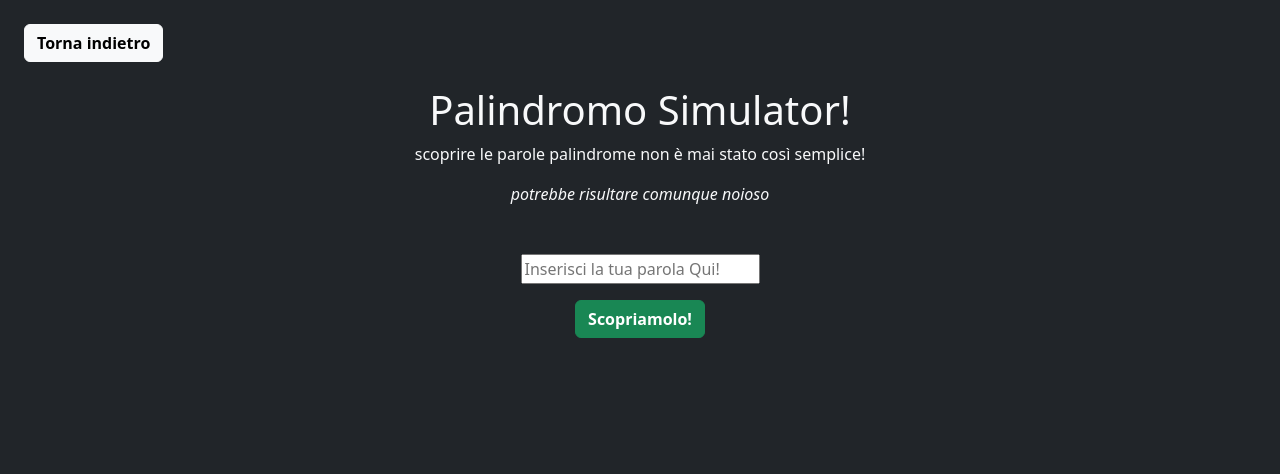
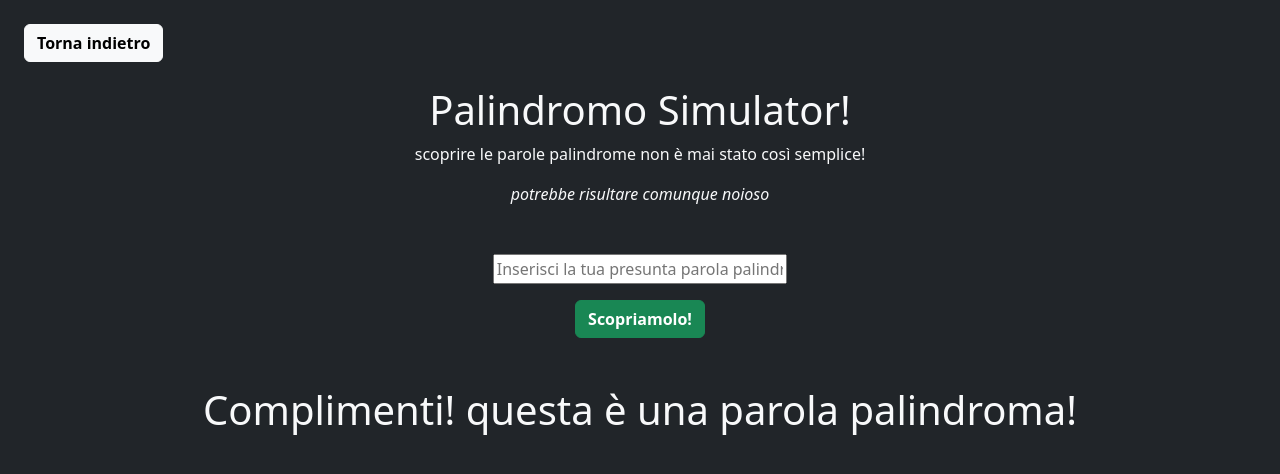
Before and after one commit to GiuseppeIndomenico/js-paliedispari, a plain HTML site: page pages/palindrome.html in a window 1280 px wide. Both pictures are taken after a click on the button "Scopriamolo!". Drawn offline with nearby package versions, Linux system fonts and the light colour scheme.

Commit message:
add check palindrome function with event

```diff
--- a/css/style.css
+++ b/css/style.css
@@ -25,3 +25,7 @@ width: 1000px; height: 1000px;
 
     font-weight: 700;
 }
+
+#palinput{
+    width: 23%;
+}
--- a/js/script.js
+++ b/js/script.js
@@ -0,0 +1,38 @@
+// Palidroma
+// Chiedere all’utente di inserire una parola
+// Creare una funzione per capire se la parola inserita è palindroma
+
+
+//prendiamo i nostri tasti vari dad html
+const userData = document.querySelector('input');
+const btnPal = document.getElementById('palPlay');
+const palResult = document.getElementById('palResult');
+//creiamo il bottone di evento scatenante
+
+btnPal.addEventListener('click', checkPalindrome)
+
+//creiamo una funzione che possa prendere una parola, scomporla ribaltarla e ricomporla e darci un ritorno in caso sia una parola palindroma
+function palindrome(word) {
+
+    word = word.toLowerCase().replace(/[^a-z]/g, '');
+
+
+    return word === word.split('').reverse().join('');
+
+}
+//dopodichè aggiungiamo una funzione scatenante  per prendere i valori inseriti dall'utente e fargli scoprirer se la parola è effettivamente palindroma
+function checkPalindrome() {
+    let userWord = userData.value;
+    palindrome(userWord);
+    console.log(palindrome(userWord));
+    if (palindrome(userWord) === true) {
+
+        palResult.innerHTML = `
+        <h1>Complimenti! questa è una parola palindroma!</h1>
+        `
+    } else {
+        palResult.innerHTML = `
+        <h1>Questa NON è una parola palindroma, ti sarai sbagliato!</h1>
+        `
+    }
+}
--- a/pages/palindrome.html
+++ b/pages/palindrome.html
@@ -22,12 +22,11 @@
         <h1 class="text-center">Palindromo Simulator!</h1>
         <p>scoprire le parole palindrome non è mai stato così semplice!</p>
         <em>potrebbe risultare comunque noioso</em>
-        <input  class="mt-5" type="text" placeholder="Inserisci la tua parola Qui!">
-        <button id="play" class="m-auto btn btn-success mt-3">Scopriamolo!</button>
+        <input id="palinput" class="mt-5 text-center" type="text" placeholder="Inserisci la tua presunta parola palindroma Qui!">
+        <button id="palPlay" class="m-auto btn btn-success mt-3 mb-5">Scopriamolo!</button>
 
     </header>
-    <main id="result" class="d-flex align-items-center justify-content-center flex-column">
-
+    <main id="palResult" class="d-flex align-items-center justify-content-center flex-column">
 
 
 
```
